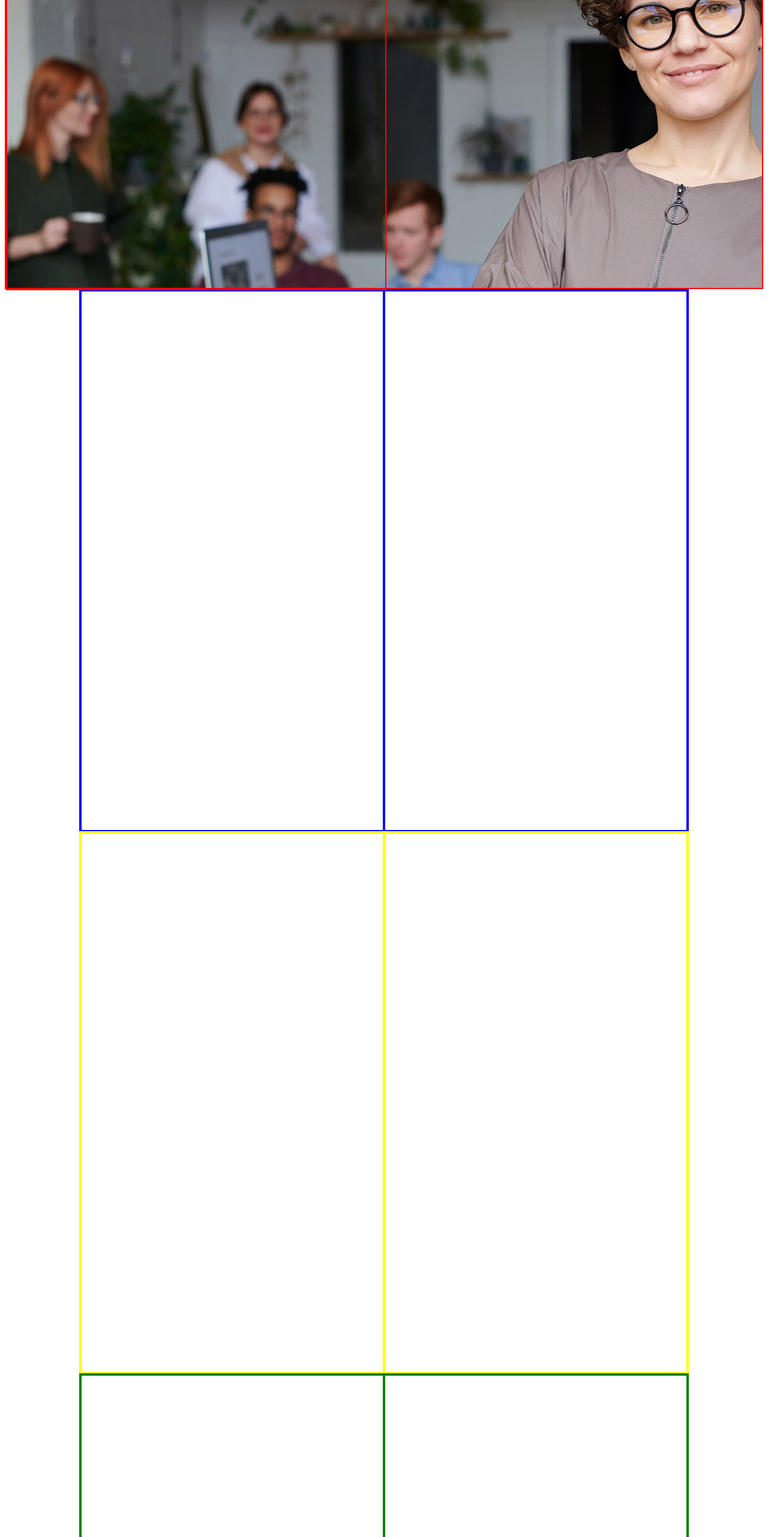
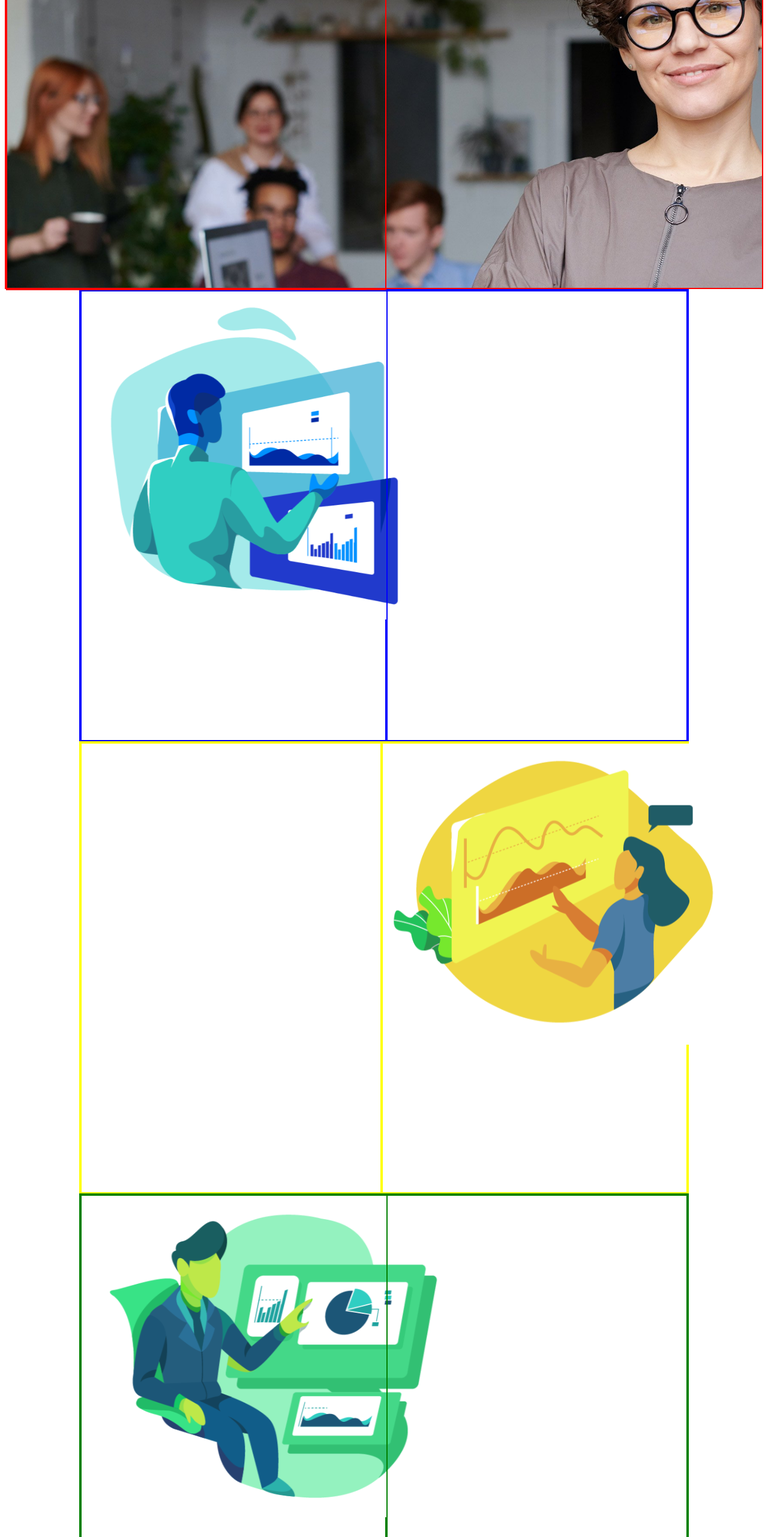
Before and after one commit to Simone-Corso/proj-html-vuejs, a Vue app: page / in a window 1280 px wide. Shown: the part 234-2797 px from the top of the page at 60% size. Built offline with nearby package versions, Linux system fonts and the light colour scheme.

Commit message:
ho modificato l'altezza dei container dei category e messo gli immagini

```diff
--- a/src/components/AppMain.vue
+++ b/src/components/AppMain.vue
@@ -4,6 +4,7 @@
     <div class="main-category">
         <div class="container-business-growth">
             <div class="container-image-business">
+                <img src="/image/image-business.png" alt="Business Image">
 
             </div>
             <div class="container-descrzione-brand">
@@ -15,11 +16,12 @@
 
             </div>
             <div class="container-image-house">
-
+                <img src="/image/image-investor.png" alt="Business Image">
             </div>
         </div>
         <div class="container-social-media-analysis">
             <div class="container-image-social">
+                <img src="/image/image-house.png" alt="Business Image">
 
             </div>
             <div class="container-descrizione-social-proof">
@@ -136,7 +138,7 @@ export default {
         flex-wrap: wrap;
     }
     .container-business-growth{
-        height: 900px;
+        height: 750px;
         width: 80%;
         border: 2px solid blue;
         display: flex;
@@ -156,7 +158,7 @@ export default {
     }
 
     .container-investors-people{
-        height: 900px;
+        height: 750px;
         border: 2px solid yellow;
         display: flex;
 
@@ -175,7 +177,7 @@ export default {
     }
 
     .container-social-media-analysis{
-        height: 900px;
+        height: 750px;
         border: 2px solid green;
         display: flex;
 
```
Also changed, not shown: public/image/image-business.png (renamed from public/image/image business.png).
